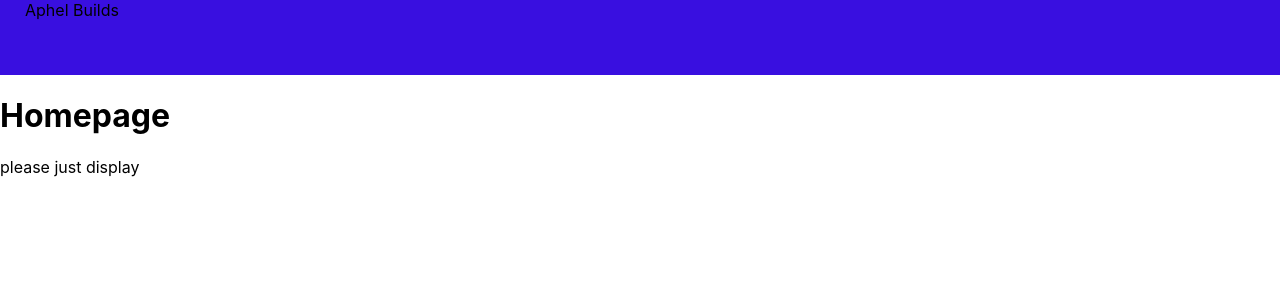
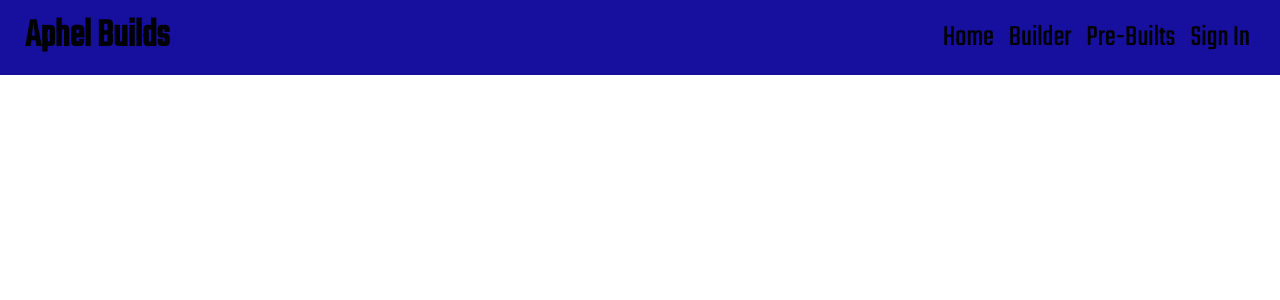
Before and after one commit to alewis3421/Aphel_Builds, a React (Create React App) app in the folder Frontend/: page / in a window 1280 px wide. Shown: the top 300 px of the page. Built offline with nearby package versions, Linux system fonts and the light colour scheme.

Commit message:
Finished setting up the header
will eventually change the "logo" to an actual one with some design to it

```diff
--- a/Frontend/src/components/HomePage.js
+++ b/Frontend/src/components/HomePage.js
@@ -5,8 +5,6 @@ export class Homepage extends Component {
     render() {
         return (
             <div className="homepage">
-                <h1>Homepage</h1>
-                please just display
             </div>
         );
     }
--- a/Frontend/src/components/header.css
+++ b/Frontend/src/components/header.css
@@ -1,6 +1,32 @@
 .header {
     height: 75px;
-    background-color: #390fe0;
+    background-color: #170f9e;
     padding-left: 25px;
+    box-sizing: border-box;
+    font-family: 'Teko', sans-serif;
+}
+ul {
+    list-style-type: none;
+    max-width: 30vw;
+    float: right;
+    padding-right: 15px;
+}
+ul li {
+    display: inline-flex;
+    margin-right: 15px;
+    font-size: 30px;
+}
+a {
+    text-decoration: none;
+    color: black
+}
+#title {
+    font-size: 40px;
 
 }
+h1 {
+    padding-top: 8px;
+    margin-top: 0px;
+    float: left;
+    margin-bottom: 0px;
+}
--- a/Frontend/src/components/header.js
+++ b/Frontend/src/components/header.js
@@ -2,10 +2,36 @@ import React, { Component } from 'react';
 import './header.css';
 
 export class Header extends Component {
+    componentDidMount() {
+        const link1 = document.createElement('link');
+        link1.rel = 'preconnect';
+        link1.href = 'https://fonts.googleapis.com';
+
+        const link2 = document.createElement('link');
+        link2.rel = 'preconnect';
+        link2.href = 'https://fonts.gstatic.com';
+        link2.crossOrigin = 'true';
+
+        const link3 = document.createElement('link');
+        link3.href = "https://fonts.googleapis.com/css2?family=Teko&display=swap" ;
+        link3.rel = 'stylesheet';
+
+        document.head.appendChild(link1);
+        document.head.appendChild(link2);
+        document.head.appendChild(link3);
+    }
     render() {
         return (
             <div className='header'>
-                Aphel Builds
+                <h1><a href="/" id="title">Aphel Builds</a></h1>
+                <nav>
+                    <ul>
+                        <li><a href="/">Home</a></li>
+                        <li><a href="/">Builder</a></li>
+                        <li><a href="/">Pre-Builts</a></li>
+                        <li><a href="/">Sign In</a></li>
+                    </ul>
+                </nav>
             </div>
         )
     }
--- a/Frontend/src/components/homepage.css
+++ b/Frontend/src/components/homepage.css
@@ -1,3 +1,6 @@
 .homepage {
     max-height: 90vh;
 }
+#home {
+    margin-top: 10px;
+}
```
